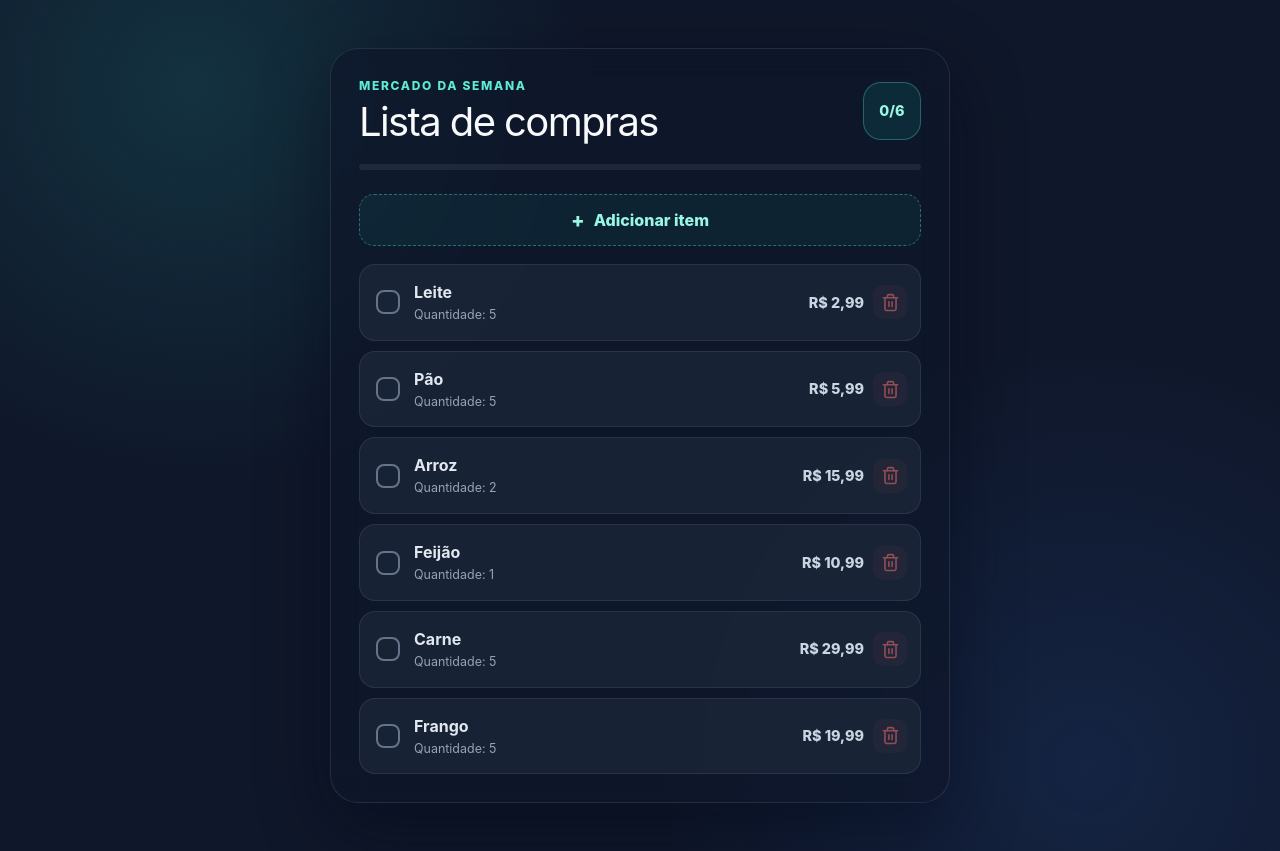
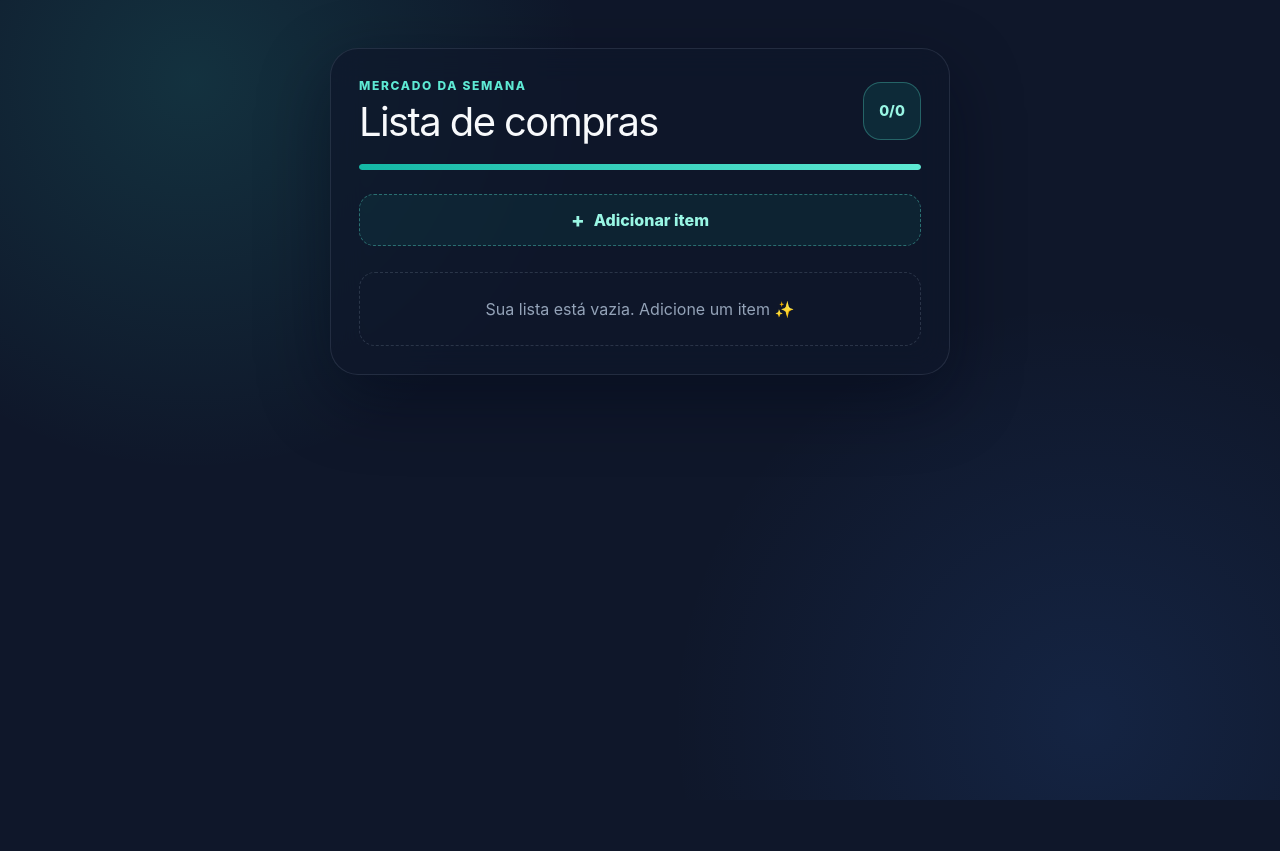
Before and after one commit to Lipe-meira/lista-mercado, a React (Vite) app: page / in a window 1280 px wide. After the commit the page ends 800 px from the top, so only its background shows below. Built offline with nearby package versions, Linux system fonts and the light colour scheme.

Commit message:
feat: salvar lista de compras no localStorage

```diff
--- a/src/App.jsx
+++ b/src/App.jsx
@@ -1,53 +1,28 @@
-import { useState } from "react";
+import { useState, useEffect } from "react";
 import "./App.css";
 import Compras from "./components/listaCompras/Compras";
 import AddCompras from "./components/adicionarCompras/AddCompras";
 
 function App() {
-  const [compras, setCompras] = useState([
-    {
-      id: 1,
-      nome: "leite",
-      valor: 2.99,
-      comprado: false,
-      quantidade: 5,
-    },
-    {
-      id: 2,
-      nome: "pão",
-      valor: 5.99,
-      comprado: false,
-      quantidade: 5,
-    },
-    {
-      id: 3,
-      nome: "arroz",
-      valor: 15.99,
-      comprado: false,
-      quantidade: 2,
-    },
-    {
-      id: 4,
-      nome: "feijão",
-      valor: 10.99,
-      comprado: false,
-      quantidade: 1,
-    },
-    {
-      id: 5,
-      nome: "carne",
-      valor: 29.99,
-      quantidade: 5,
-      comprado: false,
-    },
-    {
-      id: 6,
-      nome: "frango",
-      valor: 19.99,
-      quantidade: 5,
-      comprado: false,
-    },
-  ]);
+  const [compras, setCompras] = useState(() => {
+    const savedCompras = localStorage.getItem("compras");
+
+    if (!savedCompras) {
+      return [];
+    }
+
+    try {
+      return JSON.parse(savedCompras);
+    } catch {
+      return [];
+    }
+  });
+
+  // useEffect: executa depois que o componente
+  // renderiza e sempre que tasks mudar
+  useEffect(() => {
+    localStorage.setItem("compras", JSON.stringify(compras));
+  }, [compras]);
 
   function jaComprado(compraId) {
     setCompras((comprasAtuais) =>
--- a/src/components/listaCompras/Compras.jsx
+++ b/src/components/listaCompras/Compras.jsx
@@ -17,12 +17,12 @@ function Compras({ compras, jaComprado, deletarCompras }) {
             className={`card-compra ${compra.comprado ? "card-compra--concluida" : ""}`}
           >
             <span className="check-compra" aria-hidden="true">
-              {compra.comprado ? "✓" : ""}
+              {compra.comprado ? "X" : "✓"}
             </span>
 
             <span className="info-compra">
               <strong>{compra.nome}</strong>
-              <small>Quantidade: {compra.quantidade}</small>
+              <small>Qtde: {compra.quantidade}</small>
             </span>
 
             <span className="valor-compra">
```
